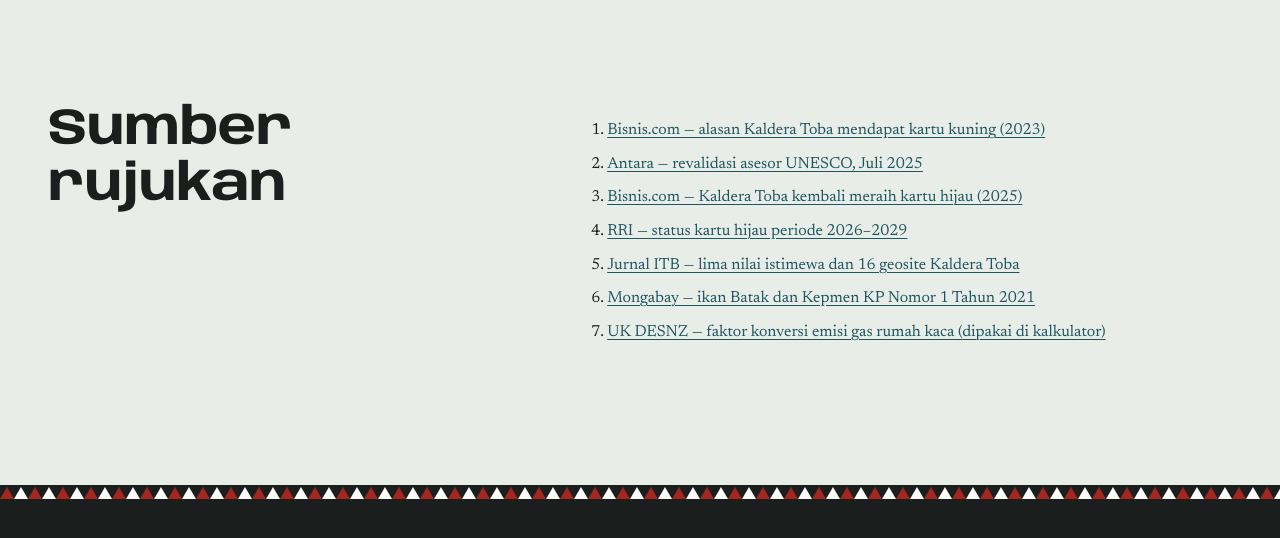
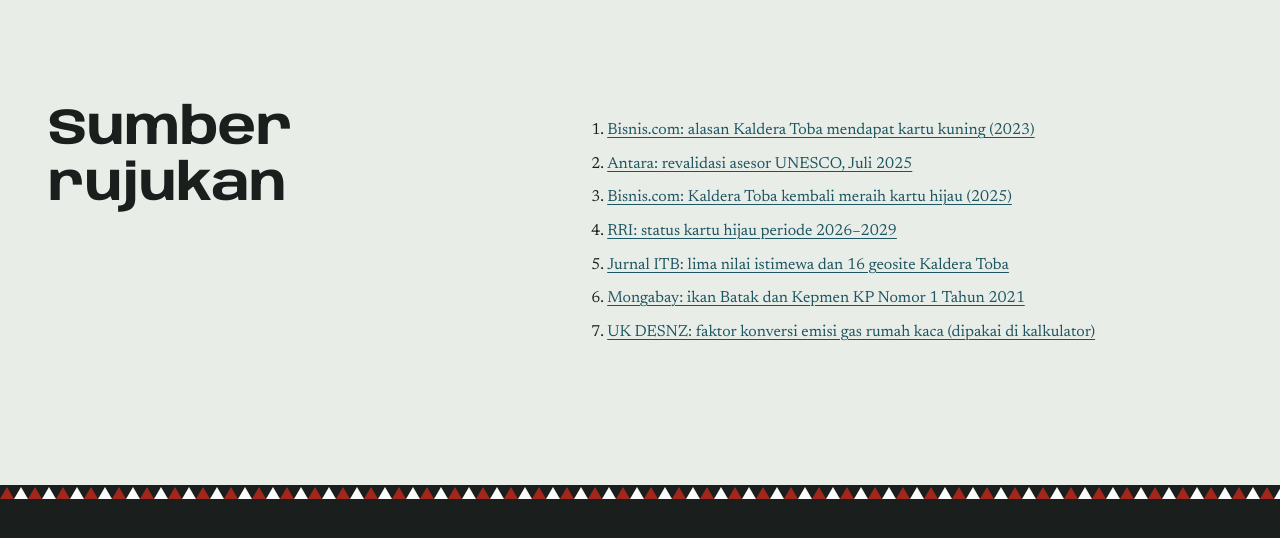
Before and after one commit to Arjunamelix/SB-Batch1_ITDel_WebDesignTechnoversary_vol_II, a plain HTML site: page about.html in a window 1280 px wide. Shown: the part 3380-3918 px from the top of the page. Drawn offline with Linux system fonts and the light colour scheme.

Commit message:
Rapikan judul halaman dan hapus file lama

```diff
--- a/about.html
+++ b/about.html
@@ -3,10 +3,10 @@
 <head>
 <meta charset="utf-8">
 <meta name="viewport" content="width=device-width, initial-scale=1">
-<title>Tentang — Jaga Tao</title>
+<title>Tentang | Jaga Tao</title>
 <meta name="description" content="Mengapa Jaga Tao dibuat, mengenal Kaldera Toba, dan tim di baliknya.">
 <meta name="theme-color" content="#0e3640">
-<meta property="og:title" content="Tentang — Jaga Tao">
+<meta property="og:title" content="Tentang | Jaga Tao">
 <meta property="og:description" content="Mengapa Jaga Tao dibuat, mengenal Kaldera Toba, dan tim di baliknya.">
 <link rel="icon" href="assets/img/logo.svg" type="image/svg+xml">
 <link rel="preload" href="assets/fonts/anybody.woff2" as="font" type="font/woff2" crossorigin>
@@ -109,13 +109,13 @@
   <div class="wadah dua-kolom">
     <h2 id="judul-sumber">Sumber rujukan</h2>
     <ol class="sumber">
-      <li><a href="https://ekonomi.bisnis.com/read/20231002/12/1700049/terungkap-alasan-danau-toba-dapat-kartu-kuning-dari-unesco" rel="noopener" target="_blank">Bisnis.com — alasan Kaldera Toba mendapat kartu kuning (2023)</a></li>
-      <li><a href="https://megapolitan.antaranews.com/berita/414781/geopark-kaldera-toba-peroleh-banyak-nilai-positif-dari-para-asesor-unesco" rel="noopener" target="_blank">Antara — revalidasi asesor UNESCO, Juli 2025</a></li>
-      <li><a href="https://ekonomi.bisnis.com/read/20250908/9/1909146/berkat-kolaborasi-bersama-geopark-kaldera-toba-kembali-raih-green-card" rel="noopener" target="_blank">Bisnis.com — Kaldera Toba kembali meraih kartu hijau (2025)</a></li>
-      <li><a href="https://rri.co.id/en/international/2321851/three-indonesian-geoparks-maintain-unesco-green-card-status" rel="noopener" target="_blank">RRI — status kartu hijau periode 2026–2029</a></li>
-      <li><a href="https://journals.itb.ac.id/index.php/wpar/article/download/23471/6685" rel="noopener" target="_blank">Jurnal ITB — lima nilai istimewa dan 16 geosite Kaldera Toba</a></li>
-      <li><a href="https://mongabay.co.id/2023/02/16/menolak-ikan-batak-punah-apa-yang-perlu-dilakukan/" rel="noopener" target="_blank">Mongabay — ikan Batak dan Kepmen KP Nomor 1 Tahun 2021</a></li>
-      <li><a href="https://www.gov.uk/government/publications/greenhouse-gas-reporting-conversion-factors-2024" rel="noopener" target="_blank">UK DESNZ — faktor konversi emisi gas rumah kaca (dipakai di kalkulator)</a></li>
+      <li><a href="https://ekonomi.bisnis.com/read/20231002/12/1700049/terungkap-alasan-danau-toba-dapat-kartu-kuning-dari-unesco" rel="noopener" target="_blank">Bisnis.com: alasan Kaldera Toba mendapat kartu kuning (2023)</a></li>
+      <li><a href="https://megapolitan.antaranews.com/berita/414781/geopark-kaldera-toba-peroleh-banyak-nilai-positif-dari-para-asesor-unesco" rel="noopener" target="_blank">Antara: revalidasi asesor UNESCO, Juli 2025</a></li>
+      <li><a href="https://ekonomi.bisnis.com/read/20250908/9/1909146/berkat-kolaborasi-bersama-geopark-kaldera-toba-kembali-raih-green-card" rel="noopener" target="_blank">Bisnis.com: Kaldera Toba kembali meraih kartu hijau (2025)</a></li>
+      <li><a href="https://rri.co.id/en/international/2321851/three-indonesian-geoparks-maintain-unesco-green-card-status" rel="noopener" target="_blank">RRI: status kartu hijau periode 2026–2029</a></li>
+      <li><a href="https://journals.itb.ac.id/index.php/wpar/article/download/23471/6685" rel="noopener" target="_blank">Jurnal ITB: lima nilai istimewa dan 16 geosite Kaldera Toba</a></li>
+      <li><a href="https://mongabay.co.id/2023/02/16/menolak-ikan-batak-punah-apa-yang-perlu-dilakukan/" rel="noopener" target="_blank">Mongabay: ikan Batak dan Kepmen KP Nomor 1 Tahun 2021</a></li>
+      <li><a href="https://www.gov.uk/government/publications/greenhouse-gas-reporting-conversion-factors-2024" rel="noopener" target="_blank">UK DESNZ: faktor konversi emisi gas rumah kaca (dipakai di kalkulator)</a></li>
     </ol>
   </div>
 </section>
```
Also changed, not shown: aksi.html (+2 -2 lines), cerita.html (+2 -2 lines), contact.html (+2 -2 lines), css/style.css (+4 -4 lines), index.html (+2 -2 lines), jelajah.html (+2 -2 lines), 1 other file.
